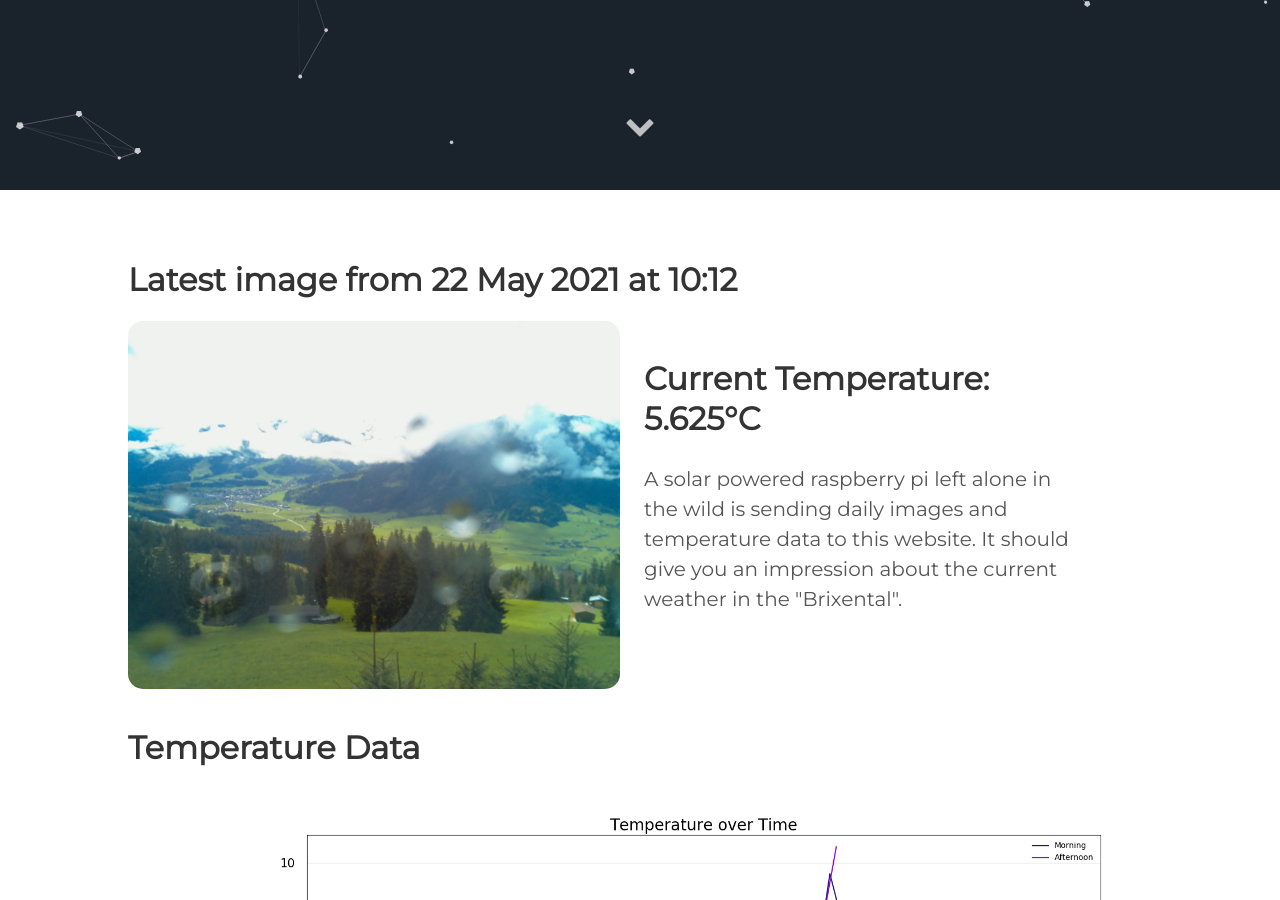
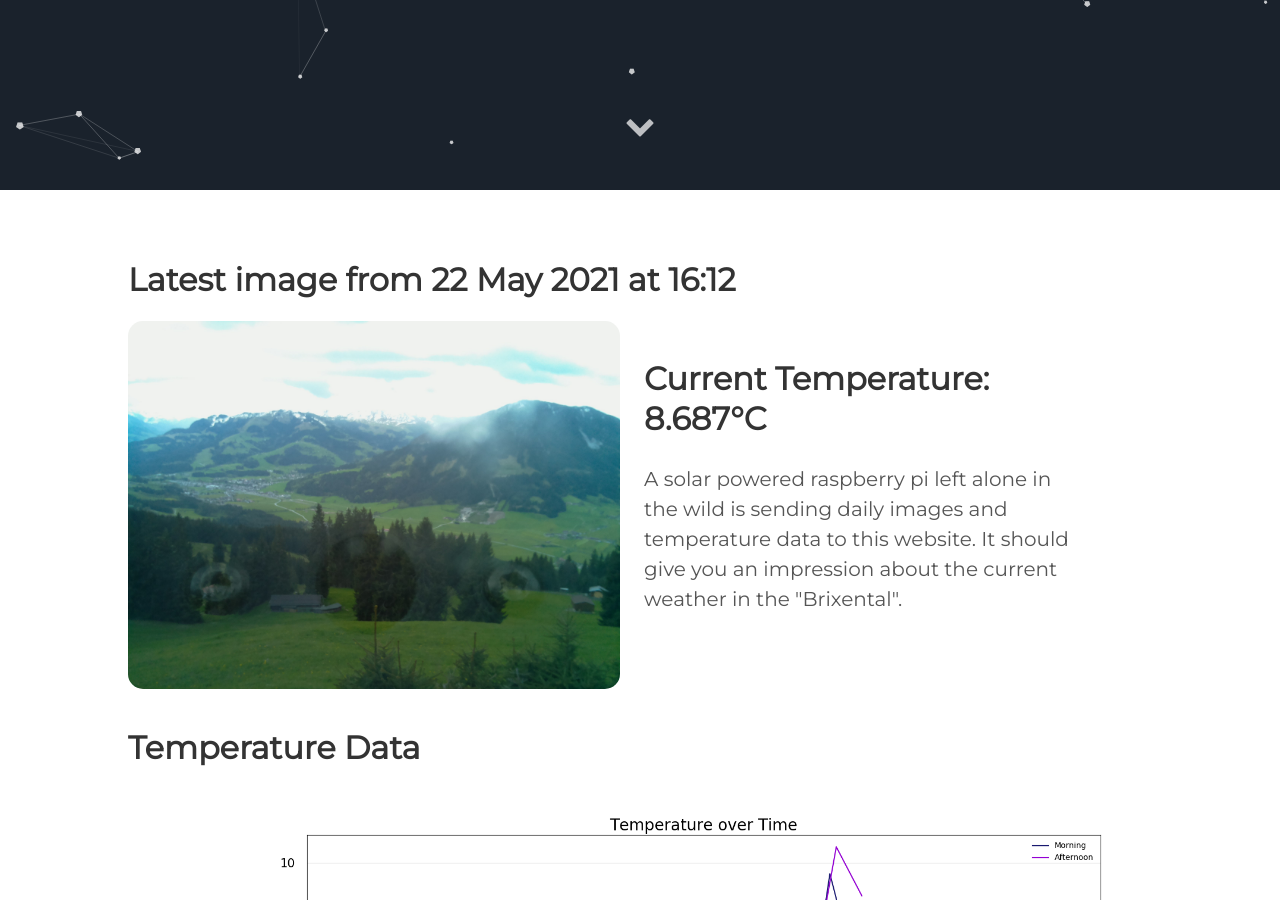
Before and after one commit to vektorious/vektorious.github.io, a Jekyll site: the page built from resources/huette.md, in a window 1280 px wide and 900 px high, scrolled down 710 px. Built offline with Jekyll 4.4.1, drawn with Linux system fonts in a browser that asks for light colours.

Commit message:
I'm a bot beep boop

```diff
--- a/resources/huette.md
+++ b/resources/huette.md
@@ -6,13 +6,13 @@ image: '/assets/img/'
 description: 'Live image from the Austrian alps'
 twitter_text: ' '
 ---
-## Latest image from 22 May 2021 at 10:12
+## Latest image from 22 May 2021 at 16:12
 <div class="huette">
   <div class="huette-image">
     <img src="{{ "/assets/img/huette.jpg" | prepend: site.baseurl }}">
   </div>
   <div class="huette-text">
-        <h2>Current Temperature: 5.625°C</h2>
+        <h2>Current Temperature: 8.687°C</h2>
         <p>A solar powered raspberry pi left alone in the wild is sending daily images and temperature data to this website. It should give you an impression about the current weather in the "Brixental".</p>
 
   </div>
```
Also changed, not shown: rpi-script/2021-05-22_161114.txt (renamed from rpi-script/2021-05-22_101116.txt, +5 -5 lines), rpi-script/huette.md (+2 -2 lines), assets/img/huette.jpg, assets/img/temp_plot.png, rpi-script/temp_plot.png, 1 other file.
